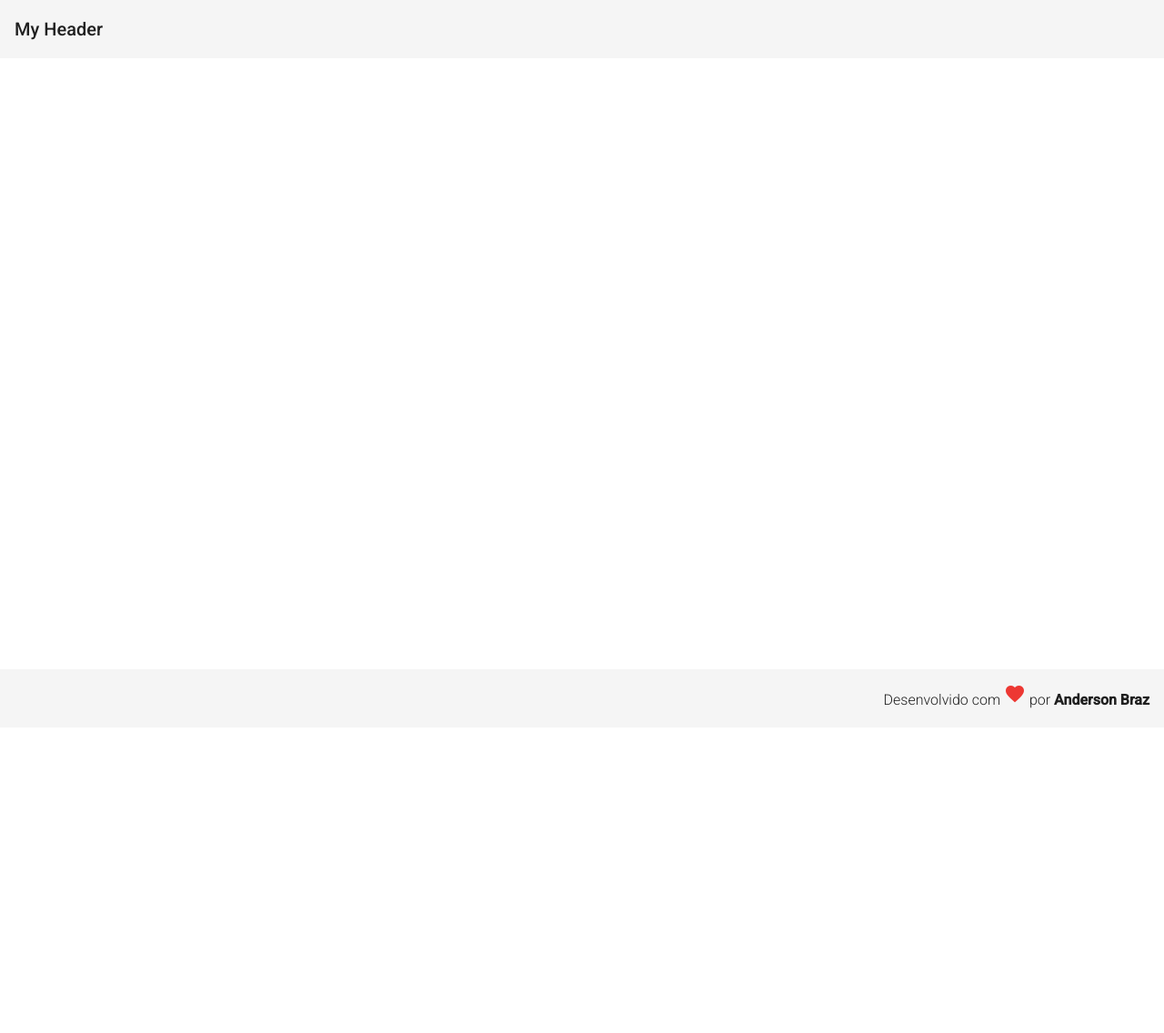
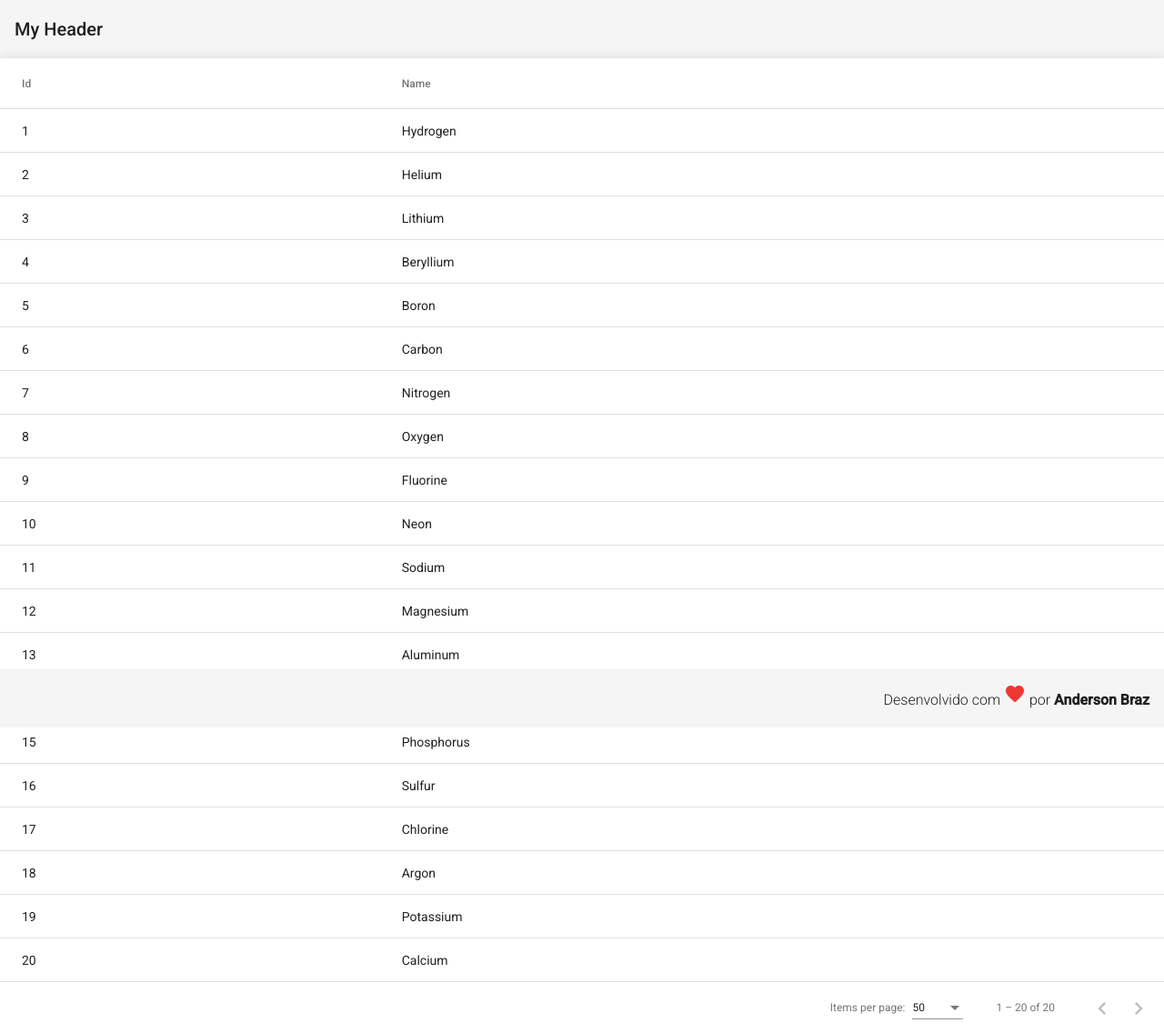
Before and after one commit to andersonbraz/angular-samples, an Angular app: page / in a window 1280 px wide. Shown: the whole page at 91% size. Before the commit the page ends 800 px from the top, so only its background shows below. Built offline with nearby package versions, Linux system fonts and the light colour scheme.

Commit message:
Up File(s)

```diff
--- a/src/app/app.component.html
+++ b/src/app/app.component.html
@@ -1,2 +1,3 @@
 <app-header></app-header>
+<app-table></app-table>
 <app-footer></app-footer>
--- /dev/null
+++ b/src/app/components/table/table-datasource.ts
@@ -0,0 +1,108 @@
+import { DataSource } from '@angular/cdk/collections';
+import { MatPaginator } from '@angular/material/paginator';
+import { MatSort } from '@angular/material/sort';
+import { map } from 'rxjs/operators';
+import { Observable, of as observableOf, merge } from 'rxjs';
+
+// TODO: Replace this with your own data model type
+export interface TableItem {
+  name: string;
+  id: number;
+}
+
+// TODO: replace this with real data from your application
+const EXAMPLE_DATA: TableItem[] = [
+  {id: 1, name: 'Hydrogen'},
+  {id: 2, name: 'Helium'},
+  {id: 3, name: 'Lithium'},
+  {id: 4, name: 'Beryllium'},
+  {id: 5, name: 'Boron'},
+  {id: 6, name: 'Carbon'},
+  {id: 7, name: 'Nitrogen'},
+  {id: 8, name: 'Oxygen'},
+  {id: 9, name: 'Fluorine'},
+  {id: 10, name: 'Neon'},
+  {id: 11, name: 'Sodium'},
+  {id: 12, name: 'Magnesium'},
+  {id: 13, name: 'Aluminum'},
+  {id: 14, name: 'Silicon'},
+  {id: 15, name: 'Phosphorus'},
+  {id: 16, name: 'Sulfur'},
+  {id: 17, name: 'Chlorine'},
+  {id: 18, name: 'Argon'},
+  {id: 19, name: 'Potassium'},
+  {id: 20, name: 'Calcium'},
+];
+
+/**
+ * Data source for the Table view. This class should
+ * encapsulate all logic for fetching and manipulating the displayed data
+ * (including sorting, pagination, and filtering).
+ */
+export class TableDataSource extends DataSource<TableItem> {
+  data: TableItem[] = EXAMPLE_DATA;
+  paginator: MatPaginator;
+  sort: MatSort;
+
+  constructor() {
+    super();
+  }
+
+  /**
+   * Connect this data source to the table. The table will only update when
+   * the returned stream emits new items.
+   * @returns A stream of the items to be rendered.
+   */
+  connect(): Observable<TableItem[]> {
+    // Combine everything that affects the rendered data into one update
+    // stream for the data-table to consume.
+    const dataMutations = [
+      observableOf(this.data),
+      this.paginator.page,
+      this.sort.sortChange
+    ];
+
+    return merge(...dataMutations).pipe(map(() => {
+      return this.getPagedData(this.getSortedData([...this.data]));
+    }));
+  }
+
+  /**
+   *  Called when the table is being destroyed. Use this function, to clean up
+   * any open connections or free any held resources that were set up during connect.
+   */
+  disconnect() {}
+
+  /**
+   * Paginate the data (client-side). If you're using server-side pagination,
+   * this would be replaced by requesting the appropriate data from the server.
+   */
+  private getPagedData(data: TableItem[]) {
+    const startIndex = this.paginator.pageIndex * this.paginator.pageSize;
+    return data.splice(startIndex, this.paginator.pageSize);
+  }
+
+  /**
+   * Sort the data (client-side). If you're using server-side sorting,
+   * this would be replaced by requesting the appropriate data from the server.
+   */
+  private getSortedData(data: TableItem[]) {
+    if (!this.sort.active || this.sort.direction === '') {
+      return data;
+    }
+
+    return data.sort((a, b) => {
+      const isAsc = this.sort.direction === 'asc';
+      switch (this.sort.active) {
+        case 'name': return compare(a.name, b.name, isAsc);
+        case 'id': return compare(+a.id, +b.id, isAsc);
+        default: return 0;
+      }
+    });
+  }
+}
+
+/** Simple sort comparator for example ID/Name columns (for client-side sorting). */
+function compare(a: string | number, b: string | number, isAsc: boolean) {
+  return (a < b ? -1 : 1) * (isAsc ? 1 : -1);
+}
--- /dev/null
+++ b/src/app/components/table/table.component.css
@@ -0,0 +1,3 @@
+.full-width-table {
+  width: 100%;
+}
--- /dev/null
+++ b/src/app/components/table/table.component.html
@@ -0,0 +1,25 @@
+<div class="mat-elevation-z8">
+  <table mat-table class="full-width-table" matSort aria-label="Elements">
+    <!-- Id Column -->
+    <ng-container matColumnDef="id">
+      <th mat-header-cell *matHeaderCellDef mat-sort-header>Id</th>
+      <td mat-cell *matCellDef="let row">{{row.id}}</td>
+    </ng-container>
+
+    <!-- Name Column -->
+    <ng-container matColumnDef="name">
+      <th mat-header-cell *matHeaderCellDef mat-sort-header>Name</th>
+      <td mat-cell *matCellDef="let row">{{row.name}}</td>
+    </ng-container>
+
+    <tr mat-header-row *matHeaderRowDef="displayedColumns"></tr>
+    <tr mat-row *matRowDef="let row; columns: displayedColumns;"></tr>
+  </table>
+
+  <mat-paginator #paginator
+      [length]="dataSource?.data.length"
+      [pageIndex]="0"
+      [pageSize]="50"
+      [pageSizeOptions]="[25, 50, 100, 250]">
+  </mat-paginator>
+</div>
--- /dev/null
+++ b/src/app/components/table/table.component.ts
@@ -0,0 +1,30 @@
+import { AfterViewInit, Component, OnInit, ViewChild } from '@angular/core';
+import { MatPaginator } from '@angular/material/paginator';
+import { MatSort } from '@angular/material/sort';
+import { MatTable } from '@angular/material/table';
+import { TableDataSource, TableItem } from './table-datasource';
+
+@Component({
+  selector: 'app-table',
+  templateUrl: './table.component.html',
+  styleUrls: ['./table.component.css']
+})
+export class TableComponent implements AfterViewInit, OnInit {
+  @ViewChild(MatPaginator) paginator: MatPaginator;
+  @ViewChild(MatSort) sort: MatSort;
+  @ViewChild(MatTable) table: MatTable<TableItem>;
+  dataSource: TableDataSource;
+
+  /** Columns displayed in the table. Columns IDs can be added, removed, or reordered. */
+  displayedColumns = ['id', 'name'];
+
+  ngOnInit() {
+    this.dataSource = new TableDataSource();
+  }
+
+  ngAfterViewInit() {
+    this.dataSource.sort = this.sort;
+    this.dataSource.paginator = this.paginator;
+    this.table.dataSource = this.dataSource;
+  }
+}
--- a/tsconfig.json
+++ b/tsconfig.json
@@ -12,6 +12,12 @@
     "declaration": false,
     "downlevelIteration": true,
     "experimentalDecorators": true,
+    "strictPropertyInitialization": true,
+    "noImplicitAny": true,
+    "noImplicitThis": true,
+    "alwaysStrict": true,
+    "strictNullChecks": true,
+    "strictFunctionTypes": true,
     "moduleResolution": "node",
     "importHelpers": true,
     "target": "es2015",
```
Also changed, not shown: src/app/app.module.ts (+10 -2 lines), 1 other file (tests, documents, lock files or other folders).
